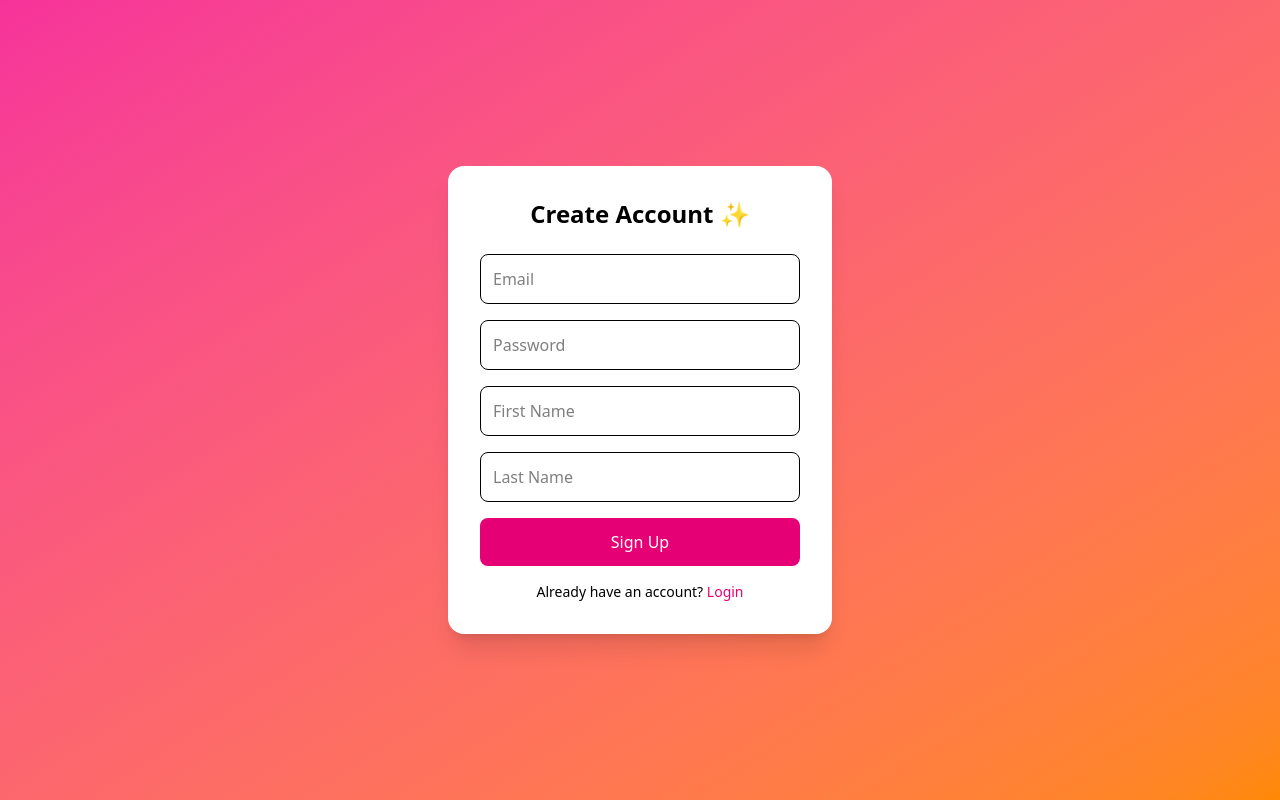
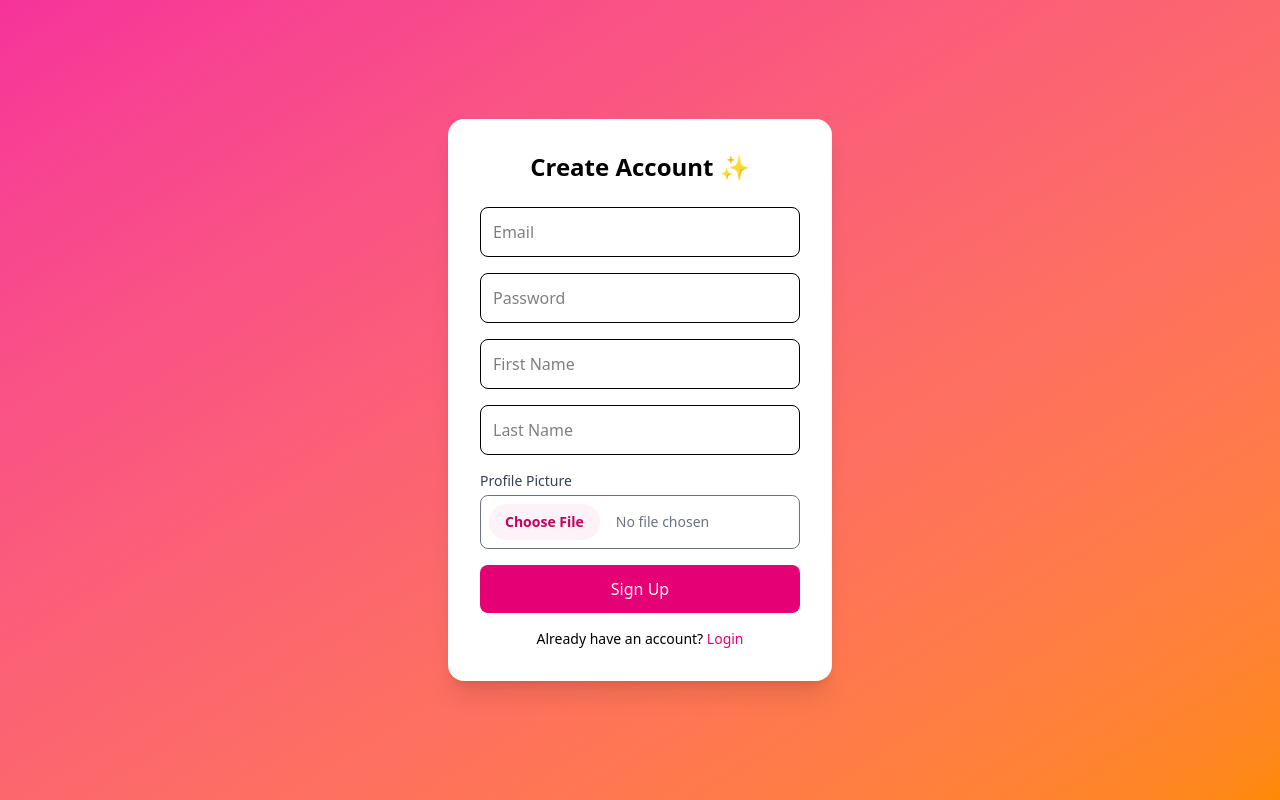
Before and after one commit to JawwadUmar/my-album-ui, a React (Vite) app: page /signup in a window 1280 px wide. Built offline with nearby package versions, Linux system fonts and the light colour scheme; no server answers.

Commit message:
signup with profile pic

```diff
--- a/src/api/auth.ts
+++ b/src/api/auth.ts
@@ -45,6 +45,7 @@ export interface SignUpRequest {
   last_name: string;
   email: string;
   password: string;
+  profile_pic?: File | null;
 }
 
 export interface GetFilesParams {
@@ -79,12 +80,13 @@ export const signup = (data: SignUpRequest) => {
   formData.append("first_name", data.first_name);
   formData.append("last_name", data.last_name);
 
-  // if (data.profilePic) {
-  //   formData.append("profilePic", data.profilePic);
-  // }
+  if (data.profile_pic) {
+    formData.append("profile_pic", data.profile_pic);
+  }
 
   return api.post(signUpEnpoint, formData);
 };
+
 export const getFiles = (params: GetFilesParams) => api.get<ApiResponse>(getFilesEnpoint, { params })
 export const uploadFile = (formData: FormData) => api.post(uploadFilesEndpoint, formData);
 export const deleteFile = (fileId: number) => api.delete(`${getFilesEnpoint}/${fileId}`);
--- a/src/pages/Signup.tsx
+++ b/src/pages/Signup.tsx
@@ -1,7 +1,7 @@
 // pages/Signup.tsx
 import { useState } from "react";
 import { useNavigate, Link } from "react-router-dom";
-import { signup, type SignUpRequest} from "../api/auth";
+import { signup, type SignUpRequest } from "../api/auth";
 import { isAxiosError } from "axios";
 import { toast } from "react-toastify";
 
@@ -10,24 +10,26 @@ const Signup = () => {
   const [password, setPassword] = useState("");
   const [firstName, setFirstName] = useState("");
   const [lastName, setLastName] = useState("");
+  const [profilePic, setProfilePic] = useState<File | null>(null);
   const navigate = useNavigate();
 
-  const handleSignup = async(e: React.FormEvent) => {
+  const handleSignup = async (e: React.FormEvent) => {
     e.preventDefault();
-      const requestData :SignUpRequest = {
+    const requestData: SignUpRequest = {
       email: email,
       password: password,
       first_name: firstName,
       last_name: lastName,
+      profile_pic: profilePic
     };
 
-      try{
+    try {
       await signup(requestData);
       toast.success("Signup successful! Please login.");
       navigate("/login");
     }
 
-      catch(error){
+    catch (error) {
       if (isAxiosError(error)) {
         // Axios stores the backend response in error.response.data
         const message = error.response?.data?.message || "Signup failed";
@@ -73,7 +75,21 @@ const Signup = () => {
           onChange={(e) => setLastName(e.target.value)}
         />
 
-        <button className="w-full bg-pink-600 text-white p-3 rounded-lg hover:bg-pink-700">
+        <div className="mb-4">
+          <label className="block text-sm font-medium text-gray-700 mb-1">Profile Picture</label>
+          <input
+            type="file"
+            accept="image/*"
+            className="w-full p-2 border rounded-lg text-sm text-gray-500 file:mr-4 file:py-2 file:px-4 file:rounded-full file:border-0 file:text-sm file:font-semibold file:bg-pink-50 file:text-pink-700 hover:file:bg-pink-100 cursor-pointer"
+            onChange={(e) => {
+              if (e.target.files && e.target.files[0]) {
+                setProfilePic(e.target.files[0]);
+              }
+            }}
+          />
+        </div>
+
+        <button className="w-full bg-pink-600 text-white p-3 rounded-lg hover:bg-pink-700 cursor-pointer">
           Sign Up
         </button>
         <p className="text-sm text-center mt-4">
```
Lines whose indentation alone changed are shown as unchanged.
